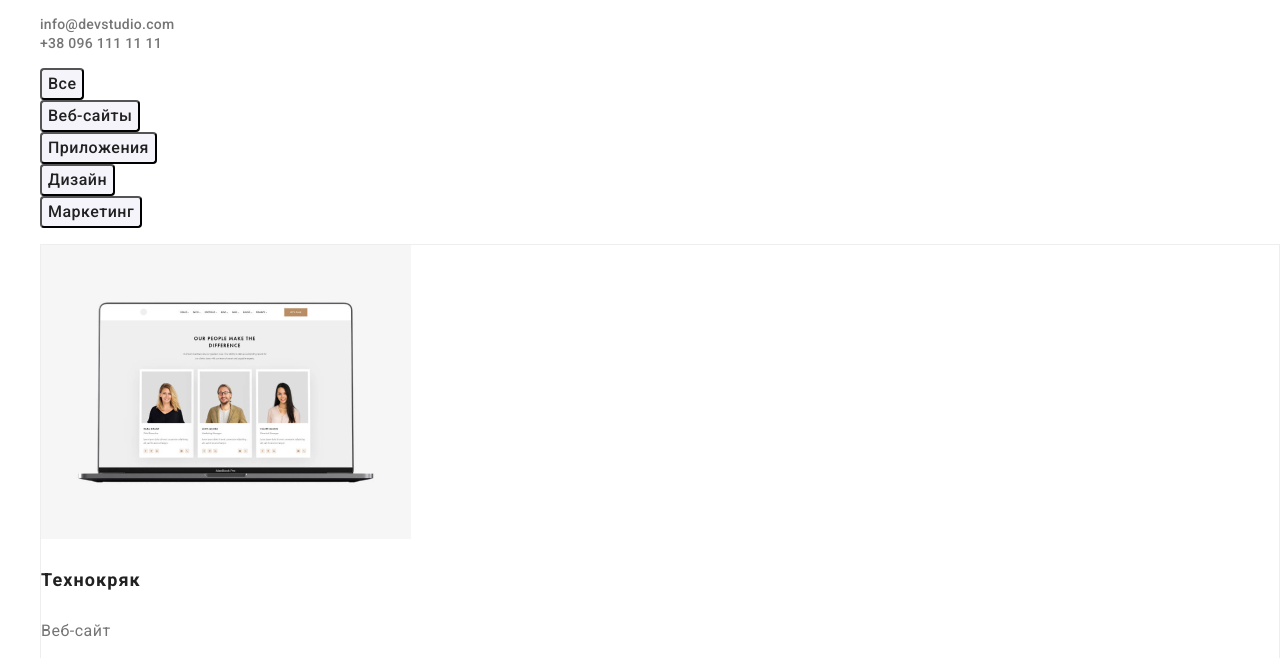
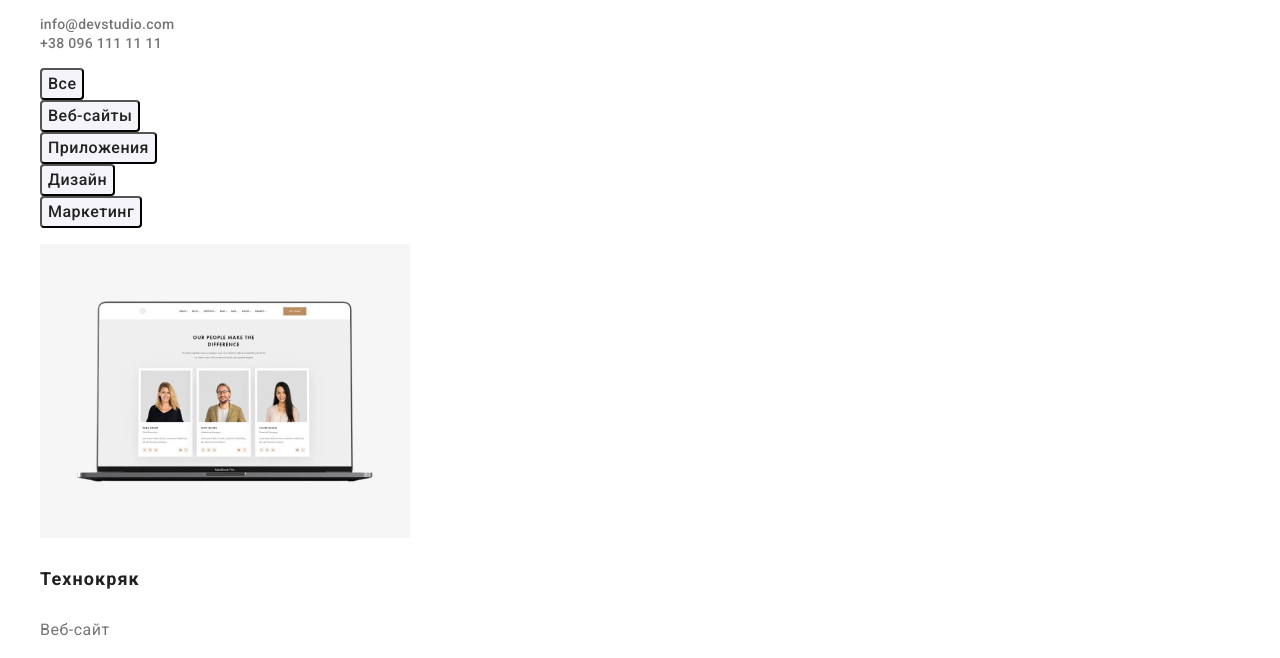
Before and after one commit to sergii-yastremskyi/goit-markup-hw-02, a plain HTML site: page portfolio.html in a window 1280 px wide. Shown: the part 104-762 px from the top of the page. Drawn offline with nearby package versions, Linux system fonts and the light colour scheme.

Commit message:
Update styles.css

```diff
--- a/css/styles.css
+++ b/css/styles.css
@@ -235,9 +235,9 @@ border-radius: 0px 0px 4px 4px; */
     /* box-shadow: 0px 3px 1px rgba(0, 0, 0, 0.1), 0px 1px 2px rgba(0, 0, 0, 0.08), 0px 2px 2px rgba(0, 0, 0, 0.12); */
 }
 .portfolio-list-item {
-    border: 1px;
+    /* border: 1px;
     border-style: solid;
-    border-color: var(--block-border-color);
+    border-color: var(--block-border-color); */
     box-sizing: border-box;
     background-color: var(--bg-color);
 }
```
